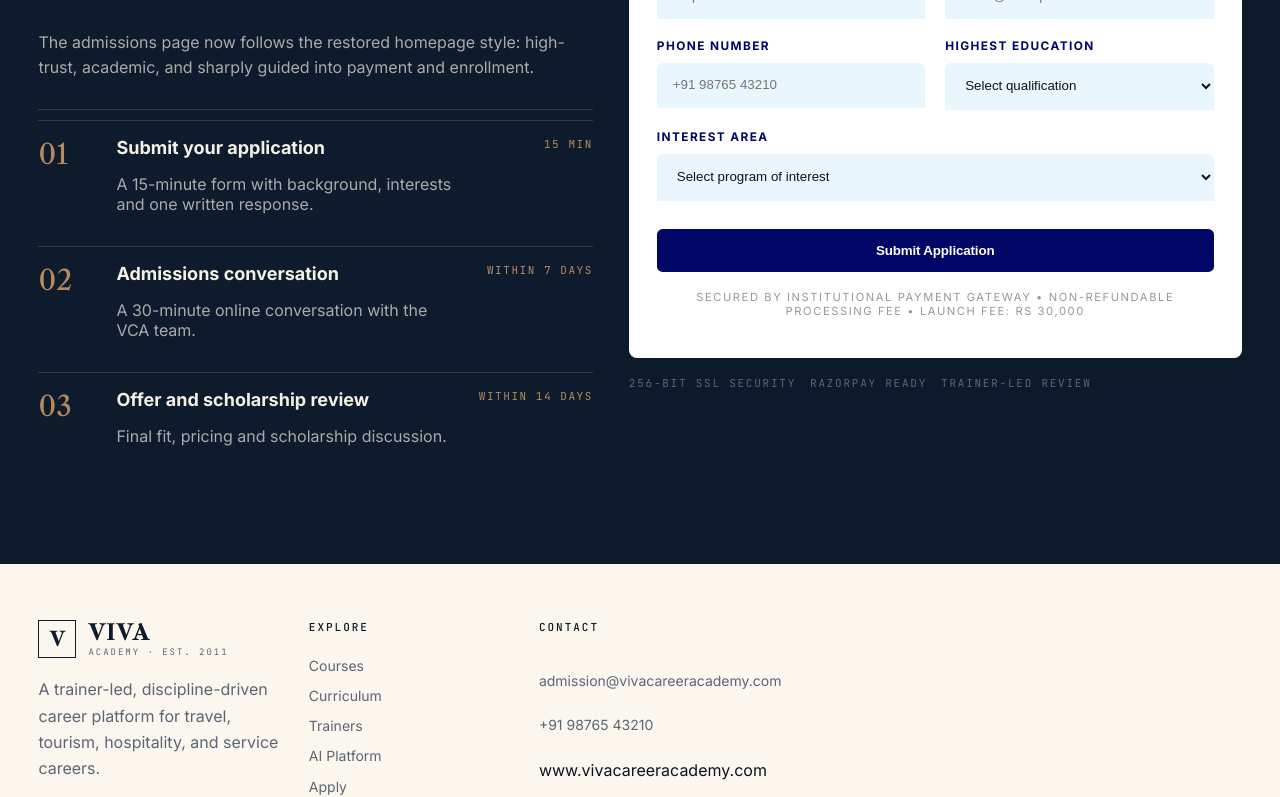
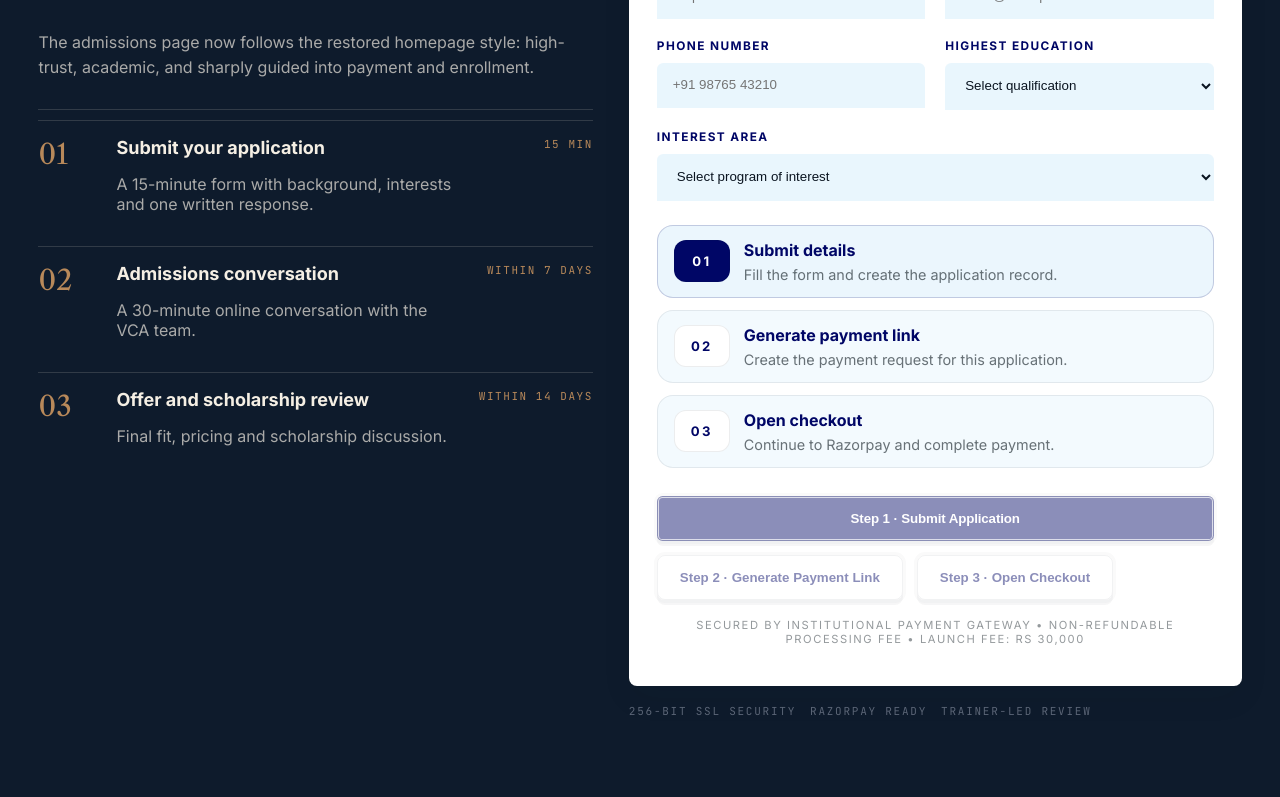
Before and after one commit to vivattraining/viva-academy-platform, a Next.js app in the folder apps/web/: page /apply in a window 1280 px wide. Shown: the part 414-1211 px from the top of the page. Built offline with nearby package versions, Linux system fonts and the light colour scheme; no server answers.

Commit message:
Polish admissions payment flow UI

```diff
--- a/apps/web/app/globals.css
+++ b/apps/web/app/globals.css
@@ -475,6 +475,50 @@ main {
   display: inline-flex;
   align-items: center;
   justify-content: center;
+}
+
+.editorial-form-button {
+  position: relative;
+  border: 1px solid rgba(14, 27, 44, 0.12);
+  box-shadow:
+    inset 0 0 0 1px rgba(255, 255, 255, 0.75),
+    0 0 0 3px rgba(14, 27, 44, 0.08),
+    0 8px 0 rgba(14, 27, 44, 0.12);
+  transform: translateY(0);
+  transition: transform 0.16s ease, box-shadow 0.16s ease, background 0.16s ease, color 0.16s ease;
+}
+
+.editorial-form-button:hover:not(:disabled) {
+  transform: translateY(1px);
+  box-shadow:
+    inset 0 0 0 1px rgba(255, 255, 255, 0.8),
+    0 0 0 3px rgba(14, 27, 44, 0.1),
+    0 6px 0 rgba(14, 27, 44, 0.14);
+}
+
+.editorial-form-button:active:not(:disabled) {
+  transform: translateY(4px);
+  box-shadow:
+    inset 0 0 0 1px rgba(255, 255, 255, 0.8),
+    0 0 0 3px rgba(14, 27, 44, 0.08),
+    0 3px 0 rgba(14, 27, 44, 0.16);
+}
+
+.editorial-form-button:disabled {
+  cursor: not-allowed;
+  opacity: 0.45;
+  box-shadow:
+    inset 0 0 0 1px rgba(255, 255, 255, 0.7),
+    0 0 0 3px rgba(14, 27, 44, 0.05),
+    0 5px 0 rgba(14, 27, 44, 0.08);
+}
+
+.editorial-form-secondary.is-ready {
+  border-color: rgba(20, 95, 59, 0.24);
+  box-shadow:
+    inset 0 0 0 1px rgba(255, 255, 255, 0.85),
+    0 0 0 3px rgba(31, 157, 85, 0.12),
+    0 8px 0 rgba(20, 95, 59, 0.12);
 }
 
 .editorial-secondary.inverse {
@@ -1222,6 +1266,69 @@ main {
   background: var(--deep-blue);
 }
 
+.editorial-process-steps {
+  display: grid;
+  gap: 12px;
+  margin-top: 24px;
+}
+
+.editorial-process-step {
+  display: grid;
+  grid-template-columns: 56px 1fr;
+  gap: 14px;
+  align-items: start;
+  padding: 14px 16px;
+  border-radius: 16px;
+  border: 1px solid rgba(14, 27, 44, 0.08);
+  background: rgba(233, 246, 253, 0.52);
+}
+
+.editorial-process-step-num {
+  display: inline-flex;
+  align-items: center;
+  justify-content: center;
+  min-height: 42px;
+  border-radius: 12px;
+  font-size: 0.82rem;
+  font-weight: 900;
+  letter-spacing: 0.18em;
+  color: var(--deep-blue);
+  background: rgba(255, 255, 255, 0.94);
+  border: 1px solid rgba(14, 27, 44, 0.08);
+}
+
+.editorial-process-step strong {
+  display: block;
+  color: var(--deep-blue);
+}
+
+.editorial-process-step p {
+  margin: 6px 0 0;
+  font-size: 0.9rem;
+  color: rgba(17, 29, 35, 0.62);
+}
+
+.editorial-process-step-active {
+  border-color: rgba(0, 6, 102, 0.18);
+  background: rgba(233, 246, 253, 0.9);
+}
+
+.editorial-process-step-active .editorial-process-step-num {
+  background: var(--deep-blue);
+  color: white;
+}
+
+.editorial-process-step-done {
+  border-color: rgba(31, 157, 85, 0.18);
+  background: rgba(238, 249, 242, 0.95);
+}
+
+.editorial-process-step-done .editorial-process-step-num {
+  color: #145f3b;
+  background: rgba(31, 157, 85, 0.12);
+  border-color: rgba(31, 157, 85, 0.18);
+}
+
 .editorial-form-note {
   margin-top: 18px;
   text-align: center;
--- a/apps/web/components/public-admissions-flow.tsx
+++ b/apps/web/components/public-admissions-flow.tsx
@@ -17,10 +17,23 @@ export function PublicAdmissionsFlow() {
   const [receiptToken, setReceiptToken] = useState("");
   const [paymentMode, setPaymentMode] = useState("");
   const [message, setMessage] = useState("");
+  const [busyAction, setBusyAction] = useState<"submit" | "payment-link" | "checkout" | "">("");
+
+  const formReady =
+    studentName.trim().length > 1 &&
+    studentEmail.trim().length > 3 &&
+    studentPhone.trim().length > 7 &&
+    interest.trim().length > 0;
+
+  const paymentLinkReady = Boolean(applicationId);
+  const checkoutReady = Boolean(paymentUrl);
+  const currentStep = checkoutReady ? 3 : paymentLinkReady ? 2 : 1;
 
   async function openCheckout() {
     if (!paymentUrl) return;
+    setBusyAction("checkout");
     const liveKey = process.env.NEXT_PUBLIC_RAZORPAY_KEY_ID;
+    try {
       if (paymentMode !== "live" || !liveKey) {
         window.open(paymentUrl, "_blank", "noopener,noreferrer");
         return;
@@ -73,14 +86,24 @@ export function PublicAdmissionsFlow() {
         },
         modal: {
           ondismiss: () => {
-          setMessage("Checkout was closed before payment completed. You can reopen it or review the application receipt.");
+            setMessage("Checkout was closed before payment completed. You can reopen it when you are ready.");
           },
         },
       });
       checkout.open();
+    } catch (error) {
+      setMessage(error instanceof Error ? error.message : "Unable to open checkout right now.");
+    } finally {
+      setBusyAction("");
+    }
   }
 
   async function submit() {
+    if (!formReady) {
+      setMessage("Please fill all required details before continuing.");
+      return;
+    }
+    setBusyAction("submit");
     setMessage("Submitting application...");
     try {
       const data = await apiRequest<{ item: { id: string } }>("/api/v1/academy/applications", {
@@ -99,14 +122,17 @@ export function PublicAdmissionsFlow() {
       });
       setApplicationId(data.item.id);
       setReceiptToken((data.item as { public_receipt_token?: string }).public_receipt_token || "");
-      setMessage("Application received. You can now continue to payment.");
+      setMessage("Application received. Step 2 is ready: generate your payment link.");
     } catch (error) {
       setMessage(error instanceof Error ? error.message : "Unable to submit application.");
+    } finally {
+      setBusyAction("");
     }
   }
 
   async function continueToPayment() {
     if (!applicationId) return;
+    setBusyAction("payment-link");
     setMessage("Generating payment link...");
     try {
       const data = await apiRequest<{ payment: { payment_url: string; payment_reference: string; mode: string } }>(`/api/v1/academy/applications/${applicationId}/payment-link`, {
@@ -118,13 +144,36 @@ export function PublicAdmissionsFlow() {
       setPaymentMode(data.payment.mode);
       setMessage(
         data.payment.mode === "mock"
-          ? "Mock checkout is ready. Success and failure screens will still update the payment record even without live keys."
-          : "Payment link is ready. Complete checkout and we will reconcile the result on the receipt."
+          ? "Checkout is ready in fallback mode."
+          : "Payment link is ready. Step 3 is active: open checkout."
       );
     } catch (error) {
       setMessage(error instanceof Error ? error.message : "Unable to generate payment link.");
+    } finally {
+      setBusyAction("");
     }
   }
+
+  const steps = [
+    {
+      number: "01",
+      title: "Submit details",
+      description: "Fill the form and create the application record.",
+      state: currentStep > 1 ? "done" : currentStep === 1 ? "active" : "idle",
+    },
+    {
+      number: "02",
+      title: "Generate payment link",
+      description: "Create the payment request for this application.",
+      state: currentStep > 2 ? "done" : currentStep === 2 ? "active" : "idle",
+    },
+    {
+      number: "03",
+      title: "Open checkout",
+      description: "Continue to Razorpay and complete payment.",
+      state: currentStep === 3 ? "active" : "idle",
+    },
+  ] as const;
 
   return (
     <section className="editorial-form-shell">
@@ -167,26 +216,42 @@ export function PublicAdmissionsFlow() {
         </label>
       </div>
 
+      <div className="editorial-process-steps" aria-label="Application progress">
+        {steps.map((step) => (
+          <div key={step.number} className={`editorial-process-step editorial-process-step-${step.state}`}>
+            <div className="editorial-process-step-num">{step.number}</div>
+            <div>
+              <strong>{step.title}</strong>
+              <p>{step.description}</p>
+            </div>
+          </div>
+        ))}
+      </div>
+
       <div className="editorial-form-actions">
-        <button className="editorial-form-submit" onClick={() => void submit()}>
-          Submit Application
+        <button className="editorial-form-submit editorial-form-button" onClick={() => void submit()} disabled={!formReady || busyAction !== ""}>
+          {busyAction === "submit" ? "Submitting..." : "Step 1 · Submit Application"}
         </button>
-        {applicationId ? <button className="editorial-form-secondary" onClick={() => void continueToPayment()}>Generate Payment Link</button> : null}
-        {paymentUrl ? <button className="editorial-form-secondary" onClick={() => void openCheckout()}>Open Checkout</button> : null}
+        <button
+          className={`editorial-form-secondary editorial-form-button ${paymentLinkReady ? "is-ready" : ""}`}
+          onClick={() => void continueToPayment()}
+          disabled={!paymentLinkReady || busyAction !== ""}
+        >
+          {busyAction === "payment-link" ? "Generating..." : "Step 2 · Generate Payment Link"}
+        </button>
+        <button
+          className={`editorial-form-secondary editorial-form-button ${checkoutReady ? "is-ready" : ""}`}
+          onClick={() => void openCheckout()}
+          disabled={!checkoutReady || busyAction !== ""}
+        >
+          {busyAction === "checkout" ? "Opening..." : "Step 3 · Open Checkout"}
+        </button>
         {applicationId && paymentReference ? (
           <Link
-            className="editorial-form-secondary"
-            href={`/payment/success?tenant=${encodeURIComponent(DEFAULT_TENANT)}&applicationId=${encodeURIComponent(applicationId)}${receiptToken ? `&token=${encodeURIComponent(receiptToken)}` : ""}`}
+            className="editorial-form-secondary editorial-form-button"
+            href={`/payment/receipt/${applicationId}?tenant=${encodeURIComponent(DEFAULT_TENANT)}${receiptToken ? `&token=${encodeURIComponent(receiptToken)}` : ""}`}
           >
-            Simulate Success
-          </Link>
-        ) : null}
-        {applicationId ? (
-          <Link
-            className="editorial-form-secondary"
-            href={`/payment/failed?tenant=${encodeURIComponent(DEFAULT_TENANT)}&applicationId=${encodeURIComponent(applicationId)}${receiptToken ? `&token=${encodeURIComponent(receiptToken)}` : ""}`}
-          >
-            Payment Issue?
+            View Receipt
           </Link>
         ) : null}
       </div>
```
Lines whose indentation alone changed are shown as unchanged.
